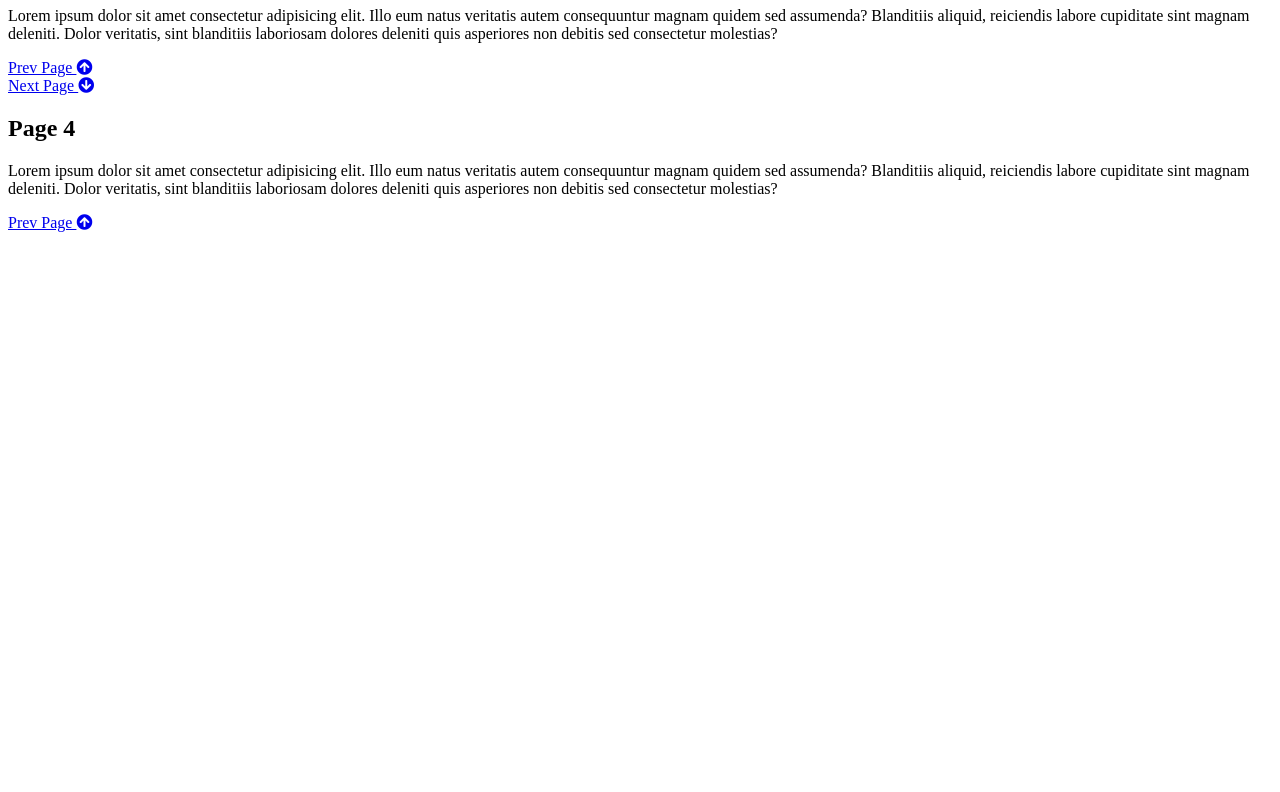
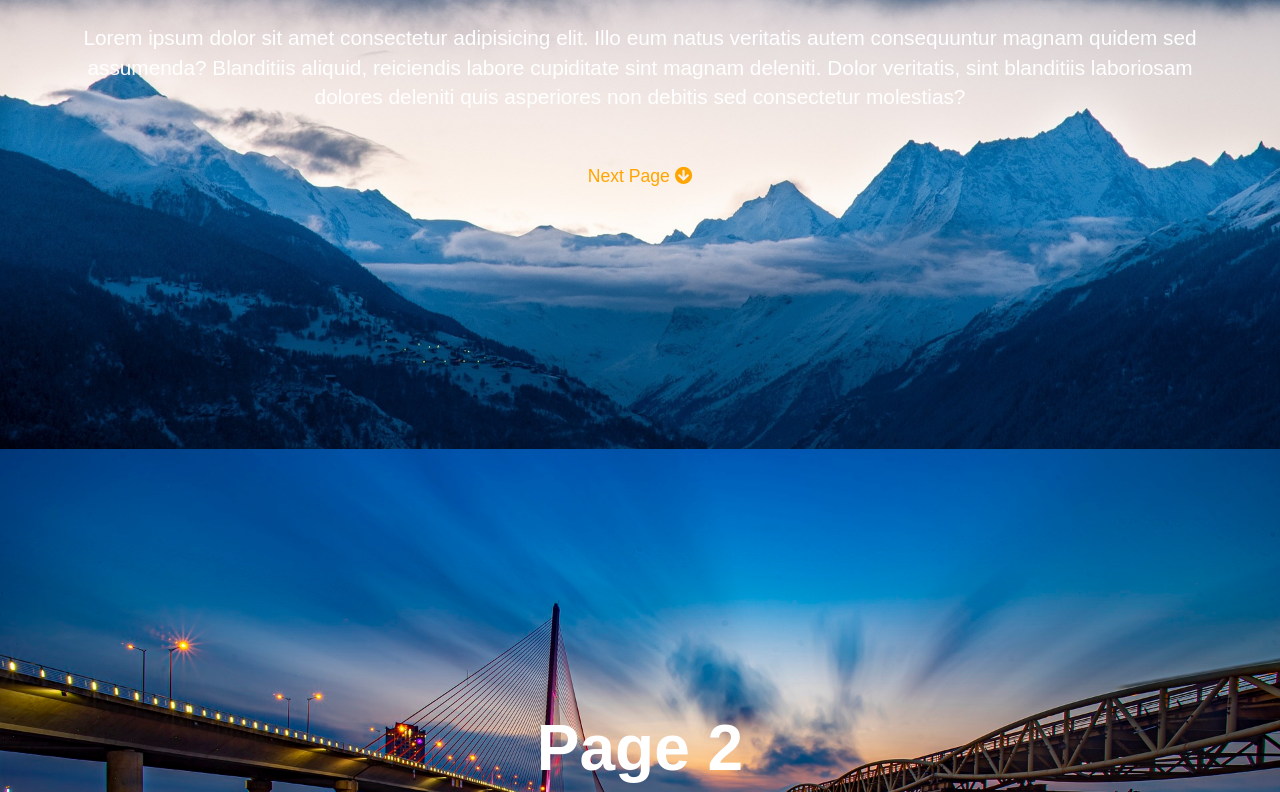
Before and after one commit to rmkofficial/Presentation-Website, a plain HTML site: page index.html in a window 1280 px wide. Shown: the part 351-1143 px from the top of the page. Before the commit the page ends 800 px from the top, so only its background shows below. Drawn offline with Linux system fonts and the light colour scheme.

Commit message:
Page css

```diff
--- a/css/style.css
+++ b/css/style.css
@@ -0,0 +1,73 @@
+:root {
+    --page-1-background: url('images/alps-g10cae3b40_1920.jpg') no-repeat center center/cover;
+    --page-2-background: url('images/bridge-gbc978b6d5_1920.jpg') no-repeat center center/cover;
+    --page-3-background: url('images/cape-g2f146e699_1920.jpg') no-repeat center center/cover;
+    --page-4-background: url('images/man-gee4c5153f_1920.jpg') no-repeat center center/cover;
+    --animate-speed: 1s;
+}
+
+body {
+    font-family: Arial, Helvetica, sans-serif;
+    line-height: 1.4;
+    color: white;
+    margin: 0;
+    padding: 0;
+    overflow: hidden;
+}
+
+/* Page Colors */
+#page-1 {
+    background: var(--page-1-background);
+}
+
+#page-2 {
+    background: var(--page-2-background);
+}
+
+#page-3 {
+    background: var(--page-3-background);
+}
+
+#page-4 {
+    background: var(--page-4-background);
+}
+
+.page {
+    display: flex;
+    flex-direction: column;
+    height: 100vh;
+    align-items: center;
+    justify-content: center;
+    text-align: center;
+    padding: 0 4rem;
+  }
+
+  .page h1 {
+    font-size: 4rem;
+    line-height: 1.2;
+    margin: 1rem;
+  }
+
+  .page p {
+    font-size: 1.3rem;
+  }
+
+  .buttons {
+    display: flex;
+  }
+
+  .btn {
+    display: inline-block;
+    padding: 1rem 2rem;
+    color: orange;
+    text-decoration: none;
+    border: none;
+    margin-top: 1rem;
+    font-size: 1.1rem;
+    transition: all 0.3s ease-in;
+  }
+
+
+.btn:hover {
+    color: black;
+}
--- a/index.html
+++ b/index.html
@@ -41,6 +41,7 @@
         veritatis, sint blanditiis laboriosam dolores deleniti quis asperiores
         non debitis sed consectetur molestias?
       </p>
+      <div class="buttons">
         <div>
         <a href="#page-1" class="btn btn-dark">
           Prev Page <i class="fas fa-arrow-circle-up"></i>
@@ -51,6 +52,8 @@
           Next Page <i class="fas fa-arrow-circle-down"></i>
         </a>
       </div>
+      </div>
+
     </section>
 
     <!-- Page 3  -->
@@ -63,6 +66,7 @@
         veritatis, sint blanditiis laboriosam dolores deleniti quis asperiores
         non debitis sed consectetur molestias?
       </p>
+      <div class="buttons">
         <div>
           <a href="#page-2" class="btn btn-dark">
             Prev Page <i class="fas fa-arrow-circle-up"></i>
@@ -72,6 +76,7 @@
           <a href="#page-4" class="btn">
             Next Page <i class="fas fa-arrow-circle-down"></i>
           </a>
+        </div>
       </div>
     </section>
 
@@ -91,6 +96,5 @@
         </a>
       </div>
     </section>
-
   </body>
 </html>
```
Also changed, not shown: css/images/alps-g10cae3b40_1920.jpg (added), css/images/bridge-gbc978b6d5_1920.jpg (added), css/images/cape-g2f146e699_1920.jpg (added), css/images/man-gee4c5153f_1920.jpg (added). Lines whose indentation alone changed are shown as unchanged.
